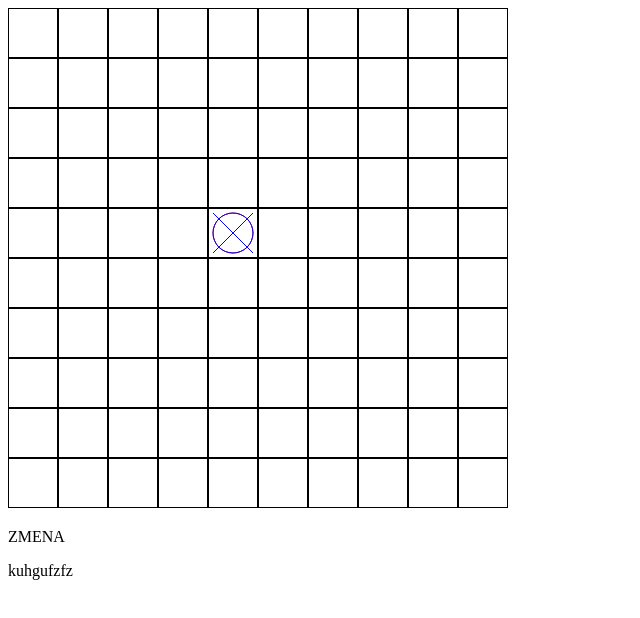
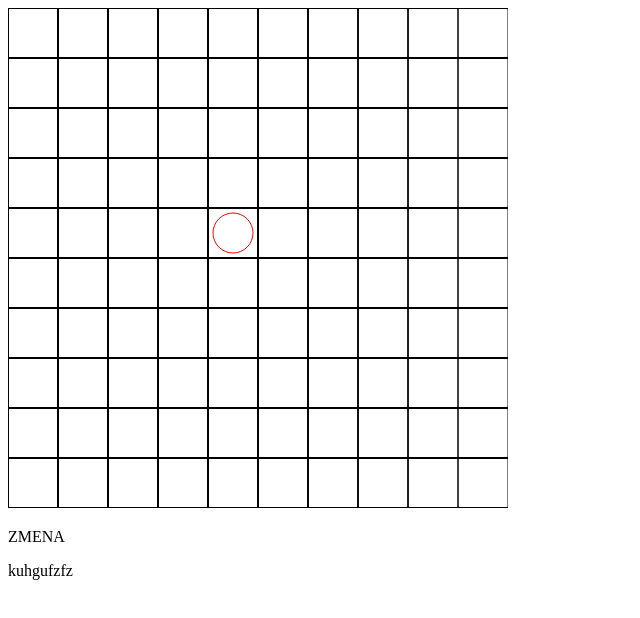
Before and after one commit to Needmayer/piskvorky, a plain HTML site: page index.html in a window 1280 px wide. Both pictures are taken after a click on the element 258 px from the left and 258 px from the top of the page. Shown: the whole page, without its empty margins (0-640 px from the left). Drawn offline with nearby package versions, Linux system fonts and the light colour scheme.

Commit message:
sloučení canvas.js a piskvorky.js -- vyrešen poslední sloupec (nezobrazování O nebo X při kliknutí) -- změna hráče

```diff
--- a/canvas.js
+++ /dev/null
@@ -1,158 +0,0 @@
-$(document).ready(function () {
-
-    var canvasX, canvasY;
-    var pocPoliSirka = 10;
-    var pocPoliVyska = 10;
-    var velikostPole = 50;
-    var sirkaLinky = 1;
-
-    vykresliPole(pocPoliSirka, pocPoliVyska, velikostPole, sirkaLinky);
-
-
-    $(canvas).click(function (event) {
-        var pos;
-        pos = getMousePos(this, event);
-        canvasX = pos.x;
-        canvasY = pos.y;
-
-        console.log("souradnice X: " + canvasX + " Y: " + canvasY);
-
-        var cells = getCellCoords(canvasX, canvasY, sirkaLinky, velikostPole);
-        console.log("bunka x: " + cells.x + " bunka y: " + cells.y);
-
-        var stredy = getMiddleOfCell(cells.x, cells.y, velikostPole);
-        vykresliKolecko(stredy.stredX, stredy.stredY, velikostPole);
-        vykresliKrizek(stredy.stredX, stredy.stredY, velikostPole);
-
-    });
-
-
-});
-
-
-/**
- *
- * @param cellX
- * @param cellY
- */
-function getMiddleOfCell(cellX, cellY) {
-
-}
-
-
-/**
- * * funkce pro získání souřadnic buněk
- * @param canX
- * @param canY
- * @param lineWidth
- * @param cellWH
- * @returns {*[]}
- */
-function getCellCoords(canX, canY, lineWidth, cellWH) {
-
-    var x, y;
-    x = 1 + Math.floor(canX / (cellWH + lineWidth));
-    y = 1 + Math.floor(canY / (cellWH + lineWidth));
-
-    return {
-        x: x,
-        y: y
-    };
-}
-
-
-/**
- * funkce pro zjistění x a y souřadnic po kliknutí na canvas
- */
-function getMousePos(canvas, evt) {
-    var rect = canvas.getBoundingClientRect();
-    return {
-        x: evt.clientX - rect.left,
-        y: evt.clientY - rect.top
-    };
-}
-
-
-/**
- *
- * @param cellX
- * @param cellY
- * @param velikostPole
- * @returns {{stredX: number, stredY: number}}
- */
-function getMiddleOfCell(cellX, cellY, velikostPole) {
-    return {
-        stredX: velikostPole * cellX - velikostPole / 2,
-        stredY: velikostPole * cellY - velikostPole / 2
-    }
-}
-
-/**
- * vykreslí pole
- * @param x
- * @param y
- * @param velP
- */
-function vykresliPole(x, y, velP, lineWidth) {
-    var c = $("canvas");
-    var ctx = c[0].getContext("2d");
-    var i, k;
-
-
-
-    //sirka
-    for (i = 0; i <= x; i++) {
-        ctx.moveTo(0, i * velP);
-        ctx.lineTo(x * velP, i * velP);
-        ctx.stroke();
-    }
-
-    //vyska
-    for (k = 0; k <= y; k++) {
-        ctx.moveTo(k * velP, 0);
-        ctx.lineTo(k * velP, y * velP);
-        ctx.stroke();
-    }
-
-}
-
-/**
- * vykreslí křížek
- * @param stredX
- * @param stredY
- * @param velP
- */
-function vykresliKrizek(stredX, stredY, velP) {
-    var c = $("canvas");
-    var ctx = c[0].getContext("2d");
-    var polomer = velP/2-5;
-
-    // čára: /
-    ctx.moveTo(stredX + polomer, stredY - polomer);
-    ctx.lineTo(stredX - polomer, stredY + polomer);
-    ctx.strokeStyle="blue";
-
-    // čára: \
-    ctx.moveTo(stredX - polomer, stredY - polomer);
-    ctx.lineTo(stredX + polomer, stredY + polomer);
-    ctx.strokeStyle="blue";
-
-    ctx.stroke();
-}
-
-/**
- * vykreslí kolečko
- * @param stredX
- * @param stredY
- * @param velP
- */
-function vykresliKolecko(stredX, stredY, velP) {
-    var c = $("canvas");
-    var ctx = c[0].getContext("2d");
-    var polomer = velP/2-5;
-
-    ctx.beginPath();
-    ctx.arc(stredX, stredY, polomer, 0, 2 * Math.PI);
-    ctx.strokeStyle="red";
-    ctx.stroke();
-}
--- a/index.html
+++ b/index.html
@@ -15,5 +15,4 @@
     <script src = "http://ajax.googleapis.com/ajax/libs/jquery/1.11.3/jquery.min.js"></script>
     <script src ="localStorage.js"></script>
     <script src ="piskvorky.js"></script>
-    <script src ="canvas.js"></script>
 </html>
--- a/piskvorky.js
+++ b/piskvorky.js
@@ -14,7 +14,6 @@ $(document).ready(function(){
     var hrac = 0;
 
     initArray(arrayOfEllements,pocPoliSirka,  pocPoliVyska);
-    writeArray(arrayOfEllements, pocPoliSirka, pocPoliVyska);
     vykresliPole(pocPoliSirka, pocPoliVyska, velikostPole)
 
     $(canvas).click(function(event){
@@ -23,18 +22,26 @@ $(document).ready(function(){
         pos = getMousePos(this, event);
         canvasX = pos.x;
         canvasY = pos.y;
+        console.log("souradnice X: " + canvasX + " Y: " + canvasY);
 
         var cells = getCellCoords(canvasX, canvasY, sirkaLinky, velikostPole);
+        console.log("bunka x: " + cells.x + " bunka y: " + cells.y);
 
         var stred = getMiddleOfCell(cells.x, cells.y, velikostPole);
 
-        hrac = changePlayer(hrac);
+        console.log("array: " + arrayOfEllements[cells.x-1][cells.y-1]);
+        console.log("cells.x : " +cells.x + " cells.y :"  + cells.y);
 
-
-        if(arrayOfEllements[cells.x][cells.y] ==1 ){
-            alert(arrayOfEllements[cells.x][cells.y]);
+        if(arrayOfEllements[cells.x-1][cells.y-1] === 1 ){
+            //alert(arrayOfEllements[cells.x][cells.y]);
         }else{
-            arrayOfEllements[cells.x][cells.y] = 1;
+            if(hrac === 0){
+            	vykresliKolecko(stred.stredX, stred.stredY, velikostPole);
+            }else{
+            	vykresliKrizek(stred.stredX, stred.stredY, velikostPole);
+            }
+            arrayOfEllements[cells.x-1][cells.y-1] = 1;
+            hrac = changePlayer(hrac);
         }
 
     });
@@ -54,9 +61,8 @@ function changePlayer(hrac){
     hrac += 1;
     hrac = hrac%2;
     return hrac;
+}
 
-
-}
 
 /**
  * vykresleni pole
@@ -106,12 +112,13 @@ function saveClick(){
  * vrati objekt se stredem bunky
  * @param cellX
  * @param cellY
+ * @returns {{stredX: number, stredY: number}}
  */
 function getMiddleOfCell(cellX, cellY, velikostPole){
     return {
-            stredX : velikostPole*cellX - velikostPole/2,
-            stredY : velikostPole*cellY - velikostPole/2
-        }
+    	stredX : velikostPole*cellX - velikostPole/2,
+        stredY : velikostPole*cellY - velikostPole/2
+    }
 }
 
 
@@ -172,3 +179,45 @@ function vykresliPole(x, y, velP) {
     }
 
 }
+
+
+/**
+ * vykreslí křížek
+ * @param stredX
+ * @param stredY
+ * @param velP
+ */
+function vykresliKrizek(stredX, stredY, velP) {
+    var c = $("canvas");
+    var ctx = c[0].getContext("2d");
+    var polomer = velP/2-5;
+
+    // čára: /
+    ctx.moveTo(stredX + polomer, stredY - polomer);
+    ctx.lineTo(stredX - polomer, stredY + polomer);
+    ctx.strokeStyle="blue";
+
+    // čára: \
+    ctx.moveTo(stredX - polomer, stredY - polomer);
+    ctx.lineTo(stredX + polomer, stredY + polomer);
+    ctx.strokeStyle="blue";
+
+    ctx.stroke();
+}
+
+/**
+ * vykreslí kolečko
+ * @param stredX
+ * @param stredY
+ * @param velP
+ */
+function vykresliKolecko(stredX, stredY, velP) {
+    var c = $("canvas");
+    var ctx = c[0].getContext("2d");
+    var polomer = velP/2-5;
+
+    ctx.beginPath();
+    ctx.arc(stredX, stredY, polomer, 0, 2 * Math.PI);
+    ctx.strokeStyle="red";
+    ctx.stroke();
+}
```
